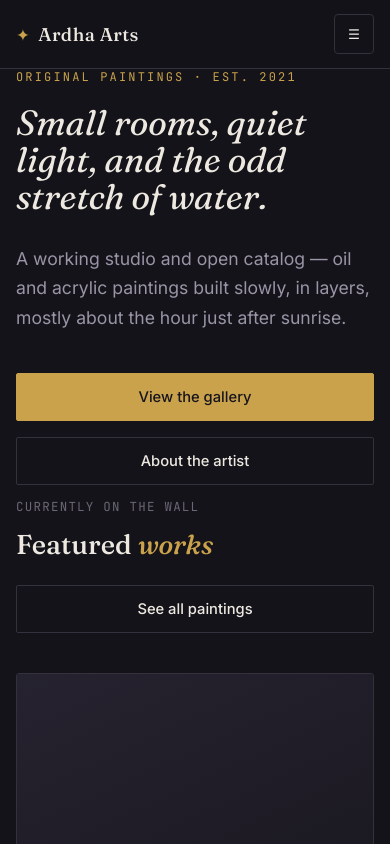
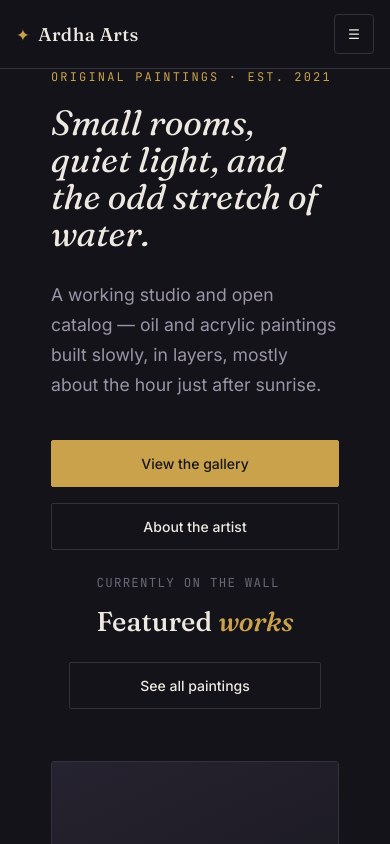
Before and after one commit to sreyas-sc/sredhaarts, a React (Vite) app: page / in a window 390 px wide. Shown: the top 844 px of the page. Built offline with nearby package versions, Linux system fonts and the light colour scheme.

Commit message:
UI Fixes

```diff
--- a/src/index.css
+++ b/src/index.css
@@ -242,6 +242,21 @@ button {
   border-color: #d9b25f;
 }
 
+
+/* Mobile */
+@media (max-width: 768px) {
+  .btn-primary {
+    justify-content: center;
+    font-size: 14px;
+    padding: 12px 18px;
+    width: 100%;       /* Optional: full-width button */
+    max-width: 320px;  /* Prevents it becoming too wide */
+  }
+}
+
+
+
+
 .btn-ghost {
   color: var(--text);
   border-color: var(--line);
@@ -249,6 +264,16 @@ button {
 
 .btn-ghost:hover {
   border-color: var(--text-muted);
+}
+
+@media (max-width: 768px) {
+  .btn-ghost {
+    justify-content: center;
+    font-size: 14px;
+    padding: 12px 18px;
+    width: 100%;
+    max-width: 320px;
+  }
 }
 
 /* ─────────────────────────── SECTION HEADERS ─────────────────────────── */
@@ -260,6 +285,26 @@ button {
   gap: 24px;
   margin-bottom: 40px;
   flex-wrap: wrap;
+}
+
+@media (max-width: 768px) {
+  .section-head {
+    justify-content: center;
+    font-size: 14px;
+    padding: 12px 18px;
+    width: 100%;
+    max-width: 320px;
+  }
+}
+
+@media (max-width: 768px) {
+  .container {
+    justify-content: center;
+    font-size: 14px;
+    padding: 12px 18px;
+    width: 100%;
+    max-width: 320px;
+  }
 }
 
 .section-title {
@@ -740,12 +785,13 @@ button {
 
   .hero-actions {
     flex-direction: column;
-    align-items: stretch;
+    align-items: center;
   }
 
   .hero-actions .btn {
     justify-content: center;
   }
+
 
   .section-head {
     align-items: flex-start;
```
